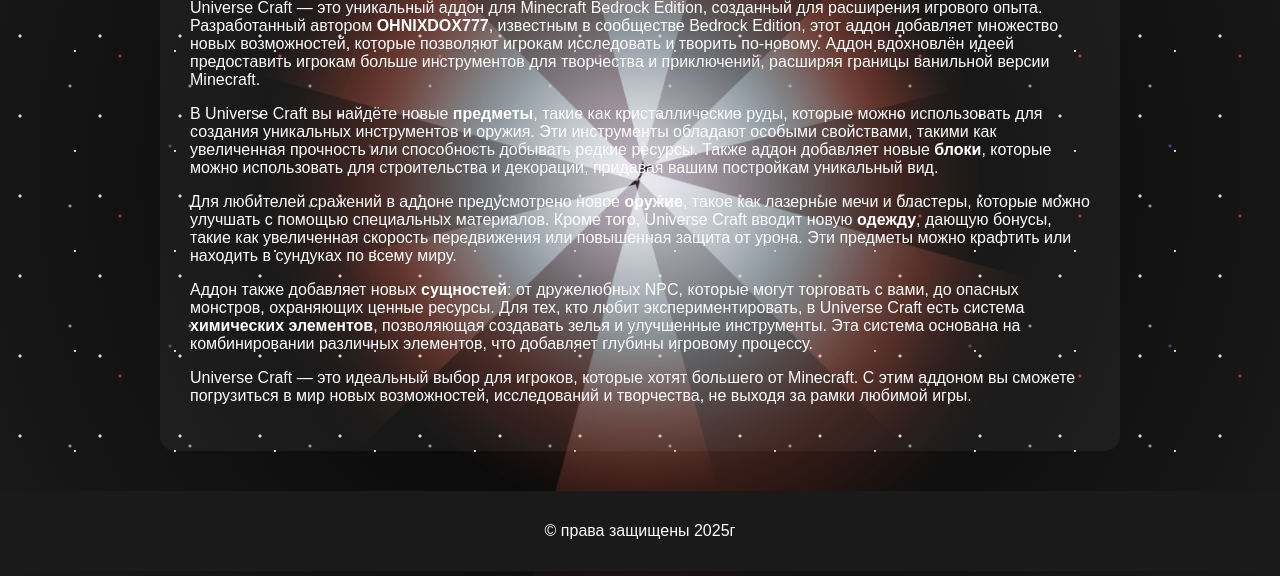
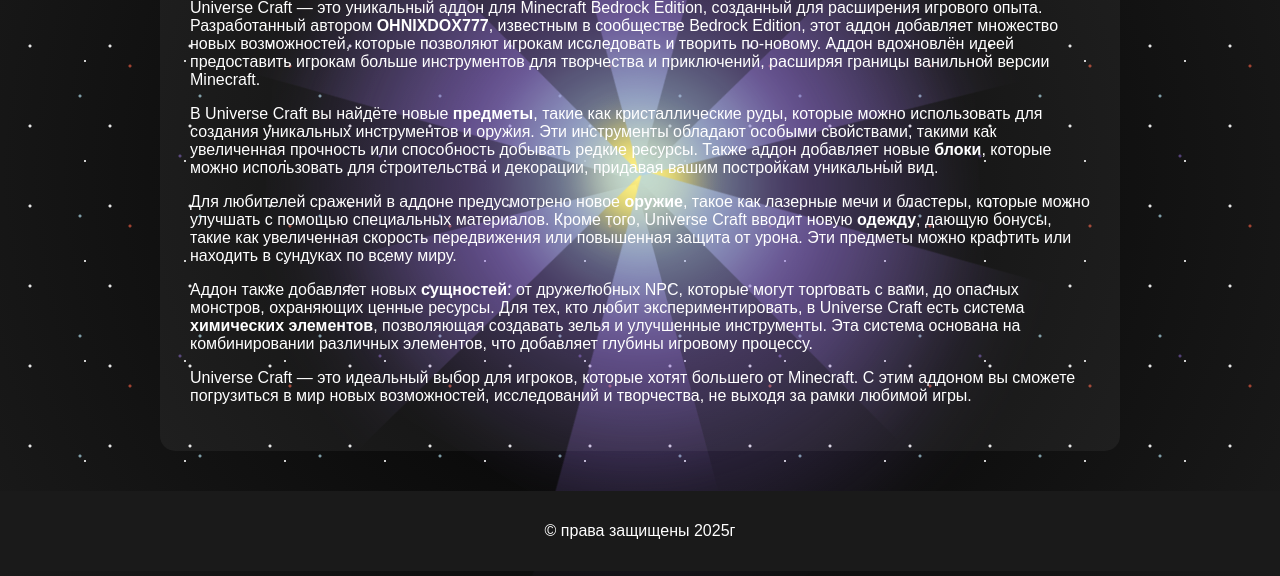
Before and after one commit to Keplerete/universe-craft-site, a plain HTML site: page index.html in a window 1280 px wide. Shown: the part 224-800 px from the top of the page. Drawn offline with Linux system fonts and the light colour scheme.

Commit message:
Update6 index.html

```diff
--- a/index.html
+++ b/index.html
@@ -23,7 +23,7 @@
       height: 100vh;
       z-index: -1;
       overflow: hidden;
-      perspective: 1000px; /* Для эффекта 3D */
+      perspective: 1000px;
     }
 
     .stars {
@@ -37,11 +37,24 @@
         radial-gradient(circle, rgba(173, 216, 230, 0.7) 1px, transparent 2px),
         radial-gradient(circle, rgba(255, 99, 71, 0.6) 1px, transparent 2px),
         radial-gradient(circle, rgba(147, 112, 219, 0.5) 1px, transparent 2px),
-        radial-gradient(circle, rgba(255, 255, 255, 0.8) 0.8px, transparent 1.5px); /* Дополнительный слой звезд */
+        radial-gradient(circle, rgba(255, 255, 255, 0.8) 0.8px, transparent 1.5px);
       background-size: 80px 80px, 120px 120px, 160px 160px, 200px 200px, 100px 100px;
       background-position: 0 0, 30px 30px, 60px 60px, 90px 90px, 45px 45px;
-      animation: moveStars 25s linear infinite, twinkle 2s ease-in-out infinite;
+      animation: moveStars 50s linear infinite;
     }
+
+    .twinkle-layer {
+      position: absolute;
+      top: 0;
+      left: 0;
+      width: 100%;
+      height: 100%;
+      animation: twinkle 2s ease-in-out infinite;
+    }
+
+    .twinkle-layer:nth-child(1) { animation-delay: 0s; }
+    .twinkle-layer:nth-child(2) { animation-delay: 0.5s; }
+    .twinkle-layer:nth-child(3) { animation-delay: 1s; }
 
     .galaxy {
       position: absolute;
@@ -50,19 +63,31 @@
       width: 800px;
       height: 800px;
       transform: translate(-50%, -50%);
-      transform-style: preserve-3d; /* Для 3D-эффекта */
+      transform-style: preserve-3d;
       animation: rotateGalaxy 60s linear infinite;
+    }
+
+    .core {
+      position: absolute;
+      top: 50%;
+      left: 50%;
+      width: 100px;
+      height: 100px;
+      background: radial-gradient(circle, #fff, #ffeb3b, #ff9800);
+      border-radius: 50%;
+      transform: translate(-50%, -50%);
+      filter: blur(20px);
     }
 
     .spiral-arm {
       position: absolute;
       width: 100%;
       height: 100%;
-      background: radial-gradient(ellipse at center, rgba(255, 255, 255, 0.8) 0%, rgba(173, 216, 230, 0.4) 30%, rgba(255, 99, 71, 0.2) 50%, transparent 70%);
+      background: radial-gradient(ellipse at center, rgba(173, 216, 230, 0.8) 0%, rgba(147, 112, 219, 0.4) 30%, transparent 70%);
       clip-path: polygon(50% 50%, 0% 0%, 100% 0%);
       filter: blur(20px);
       transform-origin: center;
-      transform: rotate(var(--angle)) scale(var(--scale)) translateZ(var(--depth)); /* 3D-эффект */
+      transform: rotate(var(--angle)) scale(var(--scale)) translateZ(var(--depth));
     }
 
     .spiral-arm:nth-child(1) { --angle: 0deg; --scale: 0.8; --depth: 50px; }
@@ -71,18 +96,6 @@
     .spiral-arm:nth-child(4) { --angle: 180deg; --scale: 0.8; --depth: -50px; }
     .spiral-arm:nth-child(5) { --angle: 240deg; --scale: 0.9; --depth: 10px; }
     .spiral-arm:nth-child(6) { --angle: 300deg; --scale: 1; --depth: -30px; }
-
-    .nebula {
-      position: absolute;
-      top: 50%;
-      left: 50%;
-      width: 400px;
-      height: 400px;
-      background: radial-gradient(circle, rgba(147, 112, 219, 0.3) 0%, rgba(255, 99, 71, 0.2) 50%, transparent 80%);
-      transform: translate(-50%, -50%);
-      filter: blur(40px);
-      animation: nebulaPulse 10s ease-in-out infinite;
-    }
 
     @keyframes rotateGalaxy {
       0% { transform: translate(-50%, -50%) rotateX(10deg) rotateY(5deg) rotateZ(0deg); }
@@ -100,12 +113,6 @@
       100% { opacity: 0.5; }
     }
 
-    @keyframes nebulaPulse {
-      0% { transform: translate(-50%, -50%) scale(0.9); opacity: 0.6; }
-      50% { transform: translate(-50%, -50%) scale(1.1); opacity: 0.8; }
-      100% { transform: translate(-50%, -50%) scale(0.9); opacity: 0.6; }
-    }
-
     header {
       background-color: #2e7d32;
       padding: 20px;
@@ -113,6 +120,7 @@
       box-shadow: 0 4px 12px rgba(0, 0, 0, 0.4);
       position: relative;
       z-index: 1;
+      transition: filter 0.6s ease;
     }
     h1 {
       margin: 0;
@@ -140,7 +148,7 @@
       background-color: #333;
       padding: 20px;
       transition: right 0.6s ease;
-      z-index: 1;
+      z-index: 2;
     }
     .menu.active {
       right: 0;
@@ -170,6 +178,7 @@
       animation: fadeInUp 1.2s ease;
       position: relative;
       z-index: 1;
+      transition: filter 0.6s ease;
     }
     h2 {
       color: #ffd700;
@@ -181,6 +190,7 @@
       text-align: center;
       position: relative;
       z-index: 1;
+      transition: filter 0.6s ease;
     }
     @keyframes fadeIn {
       from { opacity: 0; }
@@ -195,14 +205,17 @@
 <body>
   <div class="space">
     <div class="stars"></div>
+    <div class="twinkle-layer"></div>
+    <div class="twinkle-layer"></div>
+    <div class="twinkle-layer"></div>
     <div class="galaxy">
+      <div class="core"></div>
       <div class="spiral-arm"></div>
       <div class="spiral-arm"></div>
       <div class="spiral-arm"></div>
       <div class="spiral-arm"></div>
       <div class="spiral-arm"></div>
       <div class="spiral-arm"></div>
-      <div class="nebula"></div>
     </div>
   </div>
 
@@ -229,15 +242,23 @@
   <script>
     const hamburger = document.querySelector('.hamburger');
     const menu = document.querySelector('.menu');
+    const content = document.querySelector('.content');
+    const footer = document.querySelector('footer');
     hamburger.addEventListener('click', () => {
       menu.classList.toggle('active');
-      hamburger.classList.toggle('open');
-      if (hamburger.classList.contains('open')) {
+      content.classList.toggle('blurred');
+      footer.classList.toggle('blurred');
+      if (menu.classList.contains('active')) {
         hamburger.innerHTML = '✖';
       } else {
         hamburger.innerHTML = '☰';
       }
     });
   </script>
+  <style>
+    .blurred {
+      filter: blur(5px);
+    }
+  </style>
 </body>
 </html>
```
